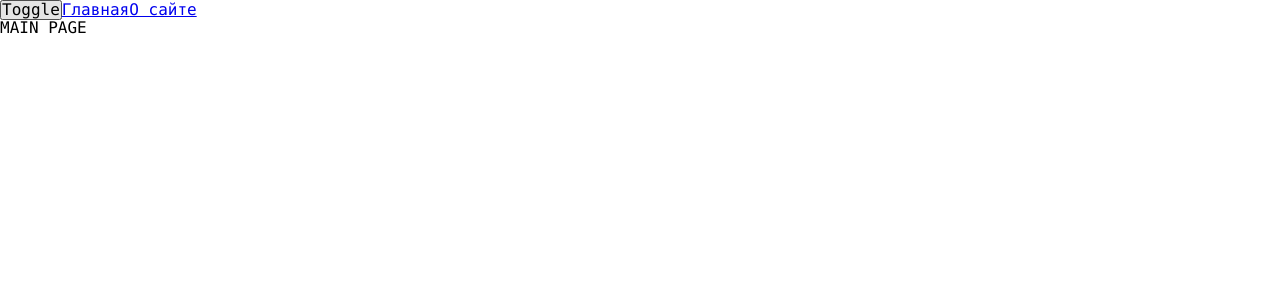
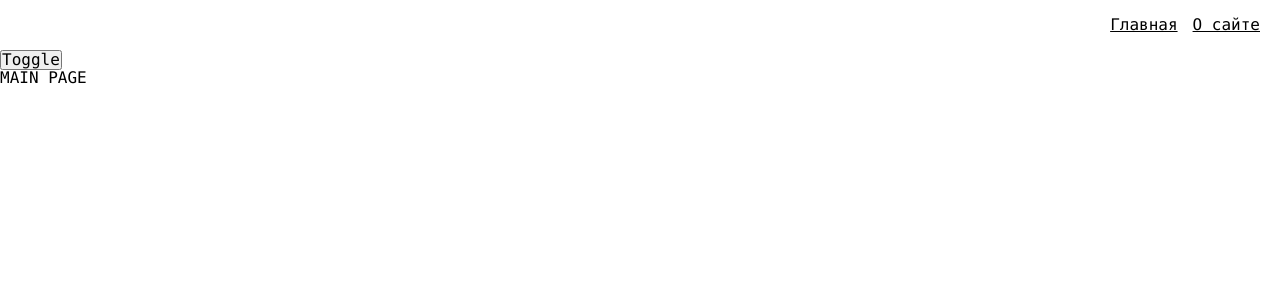
Before and after one commit to soulmatedev/production-project, a React app: page / in a window 1280 px wide. Shown: the top 300 px of the page. Built offline with nearby package versions, Linux system fonts and the light colour scheme.

Commit message:
Добавляет виджет навигации

```diff
--- a/src/app/App.tsx
+++ b/src/app/App.tsx
@@ -1,18 +1,17 @@
 import React from 'react';
-import {Link} from 'react-router-dom';
 import './styles/index.scss';
 import {useTheme} from "app/providers/ThemeProvider";
 import {classNames} from "shared/lib/classNames/classNames";
 import {AppRouter} from "app/providers/router";
+import {Navbar} from "widgets/Navbar";
 
 const App = () => {
 	const { theme, toggleTheme } = useTheme();
 
 	return (
 		<div className={classNames('app', {}, [theme])}>
+			<Navbar />
 			<button onClick={toggleTheme}>Toggle</button>
-			<Link to={'/'}>Главная</Link>
-			<Link to={'/about'}>О сайте</Link>
 			<AppRouter />
 		</div>
 	);
--- a/src/app/styles/themes/dark.scss
+++ b/src/app/styles/themes/dark.scss
@@ -1,6 +1,9 @@
 .app.dark {
-  --bg-col: #090949;
+  --bg-col: #e8e8ea;
+  --inverted-bg-col: #090949;
 
   --primary-color: #049604;
   --secondary-color: #04ff04;
+  --inverted-primary-color: #0232c2;
+  --inverted-secondary-color: #0452ff;
 }
--- a/src/app/styles/themes/normal.scss
+++ b/src/app/styles/themes/normal.scss
@@ -1,6 +1,9 @@
 .app.normal {
-  --bg-col: #e8e8ea;
+  --bg-col: #090949;
+  --inverted-bg-col: #e8e8ea;
 
   --primary-color: #0232c2;
   --secondary-color: #0449e0;
+  --inverted-primary-color: #049604;
+  --inverted-secondary-color: #04ff04;
 }
--- a/src/app/styles/variables/global.scss
+++ b/src/app/styles/variables/global.scss
@@ -8,4 +8,7 @@
   --font-size-l: 24px;
   --font-line-l: 32px;
   --font-l: var(--font-size-m) / var(--font-line-m) var(--font-family-main);
+
+  // Размеры
+  --navbar-height: 50px
 }
--- a/src/shared/lib/classNames/classNames.ts
+++ b/src/shared/lib/classNames/classNames.ts
@@ -1,9 +1,9 @@
 type Mods = Record<string, boolean | string>
 
-export function classNames(cls: string, mods: Mods, additional: string[]): string {
+export function classNames(cls: string, mods: Mods = {}, additional: string[] = []): string {
 	return [
 		cls,
-		...additional,
+		...additional.filter(Boolean),
 		...Object.entries(mods)
 			.filter(([className, value]) => Boolean(value))
 			.map(([className]) => classNames)
--- /dev/null
+++ b/src/shared/ui/AppLink/AppLink.module.scss
@@ -0,0 +1,11 @@
+.AppLink {
+  color: var(--primary-color);
+}
+
+.primary {
+  color: var(--primary-color);
+}
+
+.secondary {
+  color: var(--inverted-secondary-color);
+}
--- /dev/null
+++ b/src/shared/ui/AppLink/AppLink.tsx
@@ -0,0 +1,34 @@
+import {classNames} from "shared/lib/classNames/classNames";
+import styles from './AppLink.module.scss';
+import {Link, LinkProps} from "react-router-dom";
+import {FC} from "react";
+
+export enum AppLinksTheme {
+	PRIMARY = 'primary',
+	SECONDARY = 'secondary',
+}
+
+interface AppLinksProps extends LinkProps {
+	className?: string,
+	theme?: AppLinksTheme
+}
+
+export const AppLink: FC<AppLinksProps> = (props) => {
+	const {
+		to,
+		className,
+		children,
+		theme = AppLinksTheme.PRIMARY,
+		...otherProps
+	} = props;
+
+	return (
+		<Link
+			to={to}
+			className={classNames(styles.AppLink, {}, [className, styles[theme]])}
+			{...otherProps}
+		>
+			{children}
+		</Link>
+	);
+};
--- /dev/null
+++ b/src/widgets/Navbar/index.ts
@@ -0,0 +1,6 @@
+import { Navbar } from "./ui/Navbar";
+
+
+export {
+	Navbar
+}
--- /dev/null
+++ b/src/widgets/Navbar/ui/Navbar.module.scss
@@ -0,0 +1,16 @@
+.Navbar {
+  width: 100%;
+  height: var(--navbar-height);
+  background: var(--inverted-bg-col);
+  display: flex;
+  align-items: center;
+  padding: 20px;
+}
+
+.links {
+  margin-left: auto;
+}
+
+.mainLink {
+  margin-right: 15px;
+}
--- /dev/null
+++ b/src/widgets/Navbar/ui/Navbar.tsx
@@ -0,0 +1,23 @@
+import React from 'react';
+import {classNames} from "shared/lib/classNames/classNames";
+import styles from './Navbar.module.scss';
+import {AppLink, AppLinksTheme} from "shared/ui/AppLink/AppLink";
+
+interface NavbarProps {
+	className?: string,
+}
+
+export const Navbar = ({className}: NavbarProps) => {
+	return (
+		<div className={classNames(styles.Navbar, {}, [className])}>
+			<div className={styles.links}>
+				<AppLink theme={AppLinksTheme.SECONDARY} to={'/'} className={styles.mainLink}>
+					Главная
+				</AppLink>
+				<AppLink theme={AppLinksTheme.SECONDARY} to={'/about'}>
+					О сайте
+				</AppLink>
+			</div>
+		</div>
+	);
+};
```
